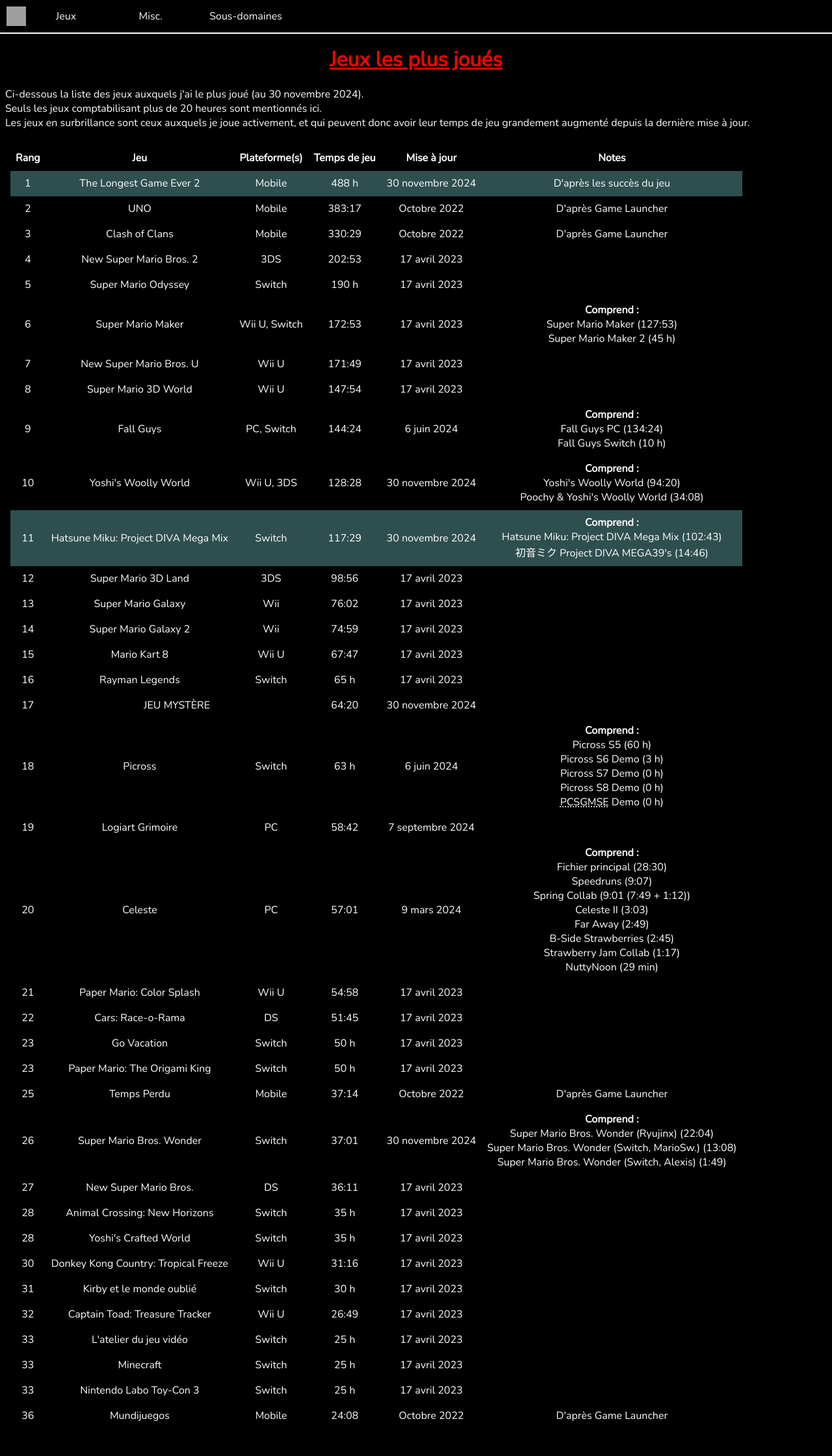
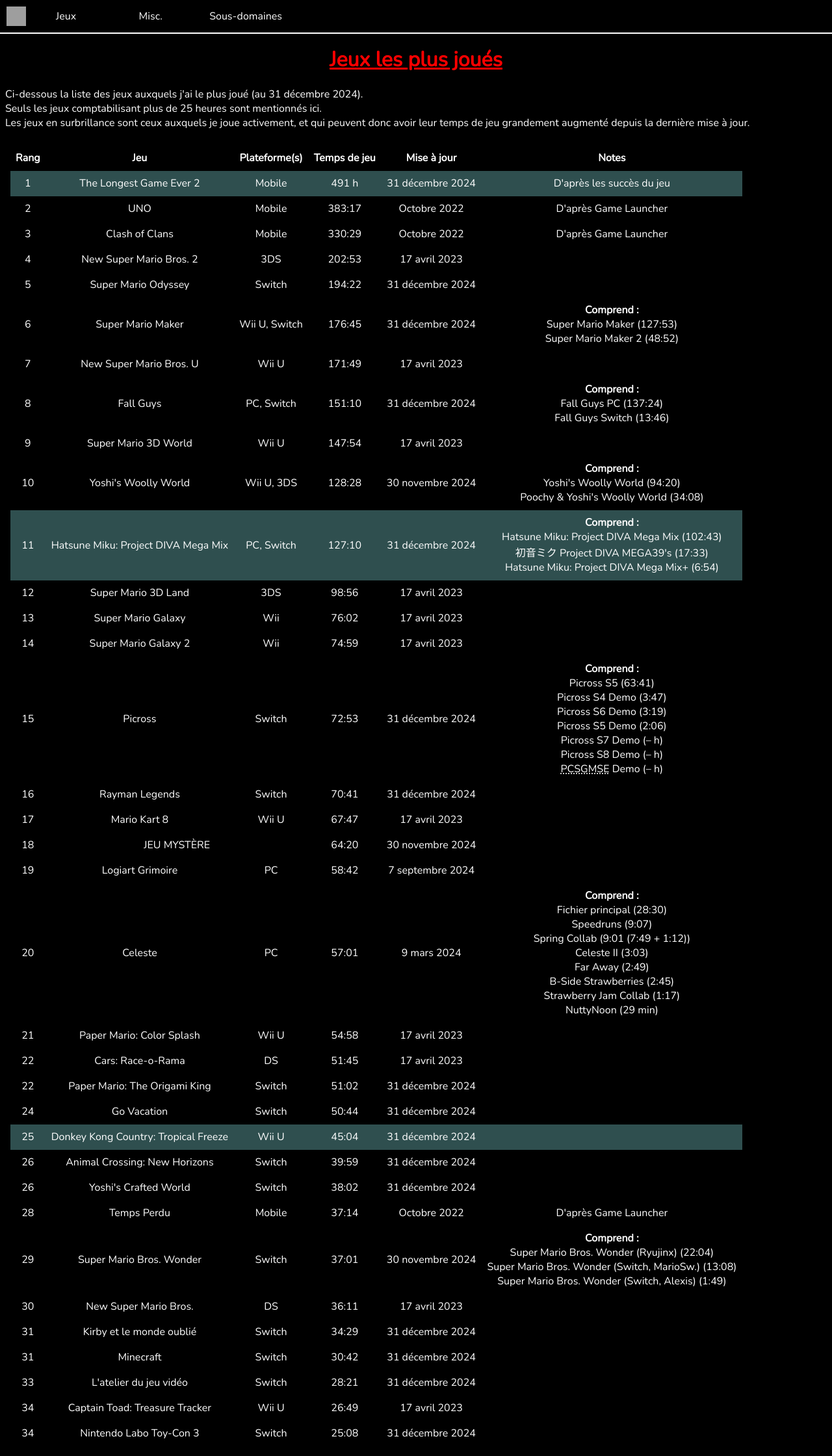
Before and after one commit to MarioSwitch/marioswitch.github.io, a PHP site: page /pages/misc/games.php in a window 1280 px wide. Shown: the whole page at 65% size. Before the commit the page ends 2186 px from the top, so only its background shows below. Run offline with PHP 8.4, Linux system fonts and the light colour scheme; grey boxes are pictures that could not be loaded.

Commit message:
[106] Updated games

```diff
--- a/pages/misc/games.php
+++ b/pages/misc/games.php
@@ -13,8 +13,8 @@
         <?php insertMenu(); ?>
 		<h1>Jeux les plus joués</h1>
 		<p>
-            Ci-dessous la liste des jeux auxquels j'ai le plus joué (au 30 novembre 2024).<br>
-            Seuls les jeux comptabilisant plus de 20 heures sont mentionnés ici.<br>
+            Ci-dessous la liste des jeux auxquels j'ai le plus joué (au 31 décembre 2024).<br>
+            Seuls les jeux comptabilisant plus de 25 heures sont mentionnés ici.<br>
             Les jeux en surbrillance sont ceux auxquels je joue activement, et qui peuvent donc avoir leur temps de jeu grandement augmenté depuis la dernière mise à jour.
         </p>
         <table class="table-hidden">
@@ -30,8 +30,8 @@
                 <td><?php echo rank(1); ?></td>
                 <td>The Longest Game Ever 2</td>
                 <td>Mobile</td>
-                <td>488 h</td>
-                <td>30 novembre 2024</td>
+                <td>491 h</td>
+                <td>31 décembre 2024</td>
                 <td>D'après les succès du jeu</td>
             </tr>
             <tr>
@@ -62,20 +62,20 @@
                 <td><?php echo rank(); ?></td>
                 <td>Super Mario Odyssey</td>
                 <td>Switch</td>
-                <td>190 h</td>
-                <td>17 avril 2023</td>
+                <td>194:22</td>
+                <td>31 décembre 2024</td>
                 <td></td>
             </tr>
             <tr>
                 <td><?php echo rank(); ?></td>
                 <td>Super Mario Maker</td>
                 <td>Wii U, Switch</td>
-                <td>172:53</td>
-                <td>17 avril 2023</td>
+                <td>176:45</td>
+                <td>31 décembre 2024</td>
                 <td>
                     <b>Comprend :</b>
                     <br>Super Mario Maker (127:53)
-                    <br>Super Mario Maker 2 (45 h)
+                    <br>Super Mario Maker 2 (48:52)
                 </td>
             </tr>
             <tr>
@@ -88,23 +88,23 @@
             </tr>
             <tr>
                 <td><?php echo rank(); ?></td>
+                <td>Fall Guys</td>
+                <td>PC, Switch</td>
+                <td>151:10</td>
+                <td>31 décembre 2024</td>
+                <td>
+                    <b>Comprend :</b>
+                    <br>Fall Guys PC (137:24)
+                    <br>Fall Guys Switch (13:46)
+                </td>
+            </tr>
+            <tr>
+                <td><?php echo rank(); ?></td>
                 <td>Super Mario 3D World</td>
                 <td>Wii U</td>
                 <td>147:54</td>
                 <td>17 avril 2023</td>
                 <td></td>
-            </tr>
-            <tr>
-                <td><?php echo rank(); ?></td>
-                <td>Fall Guys</td>
-                <td>PC, Switch</td>
-                <td>144:24</td>
-                <td>6 juin 2024</td>
-                <td>
-                    <b>Comprend :</b>
-                    <br>Fall Guys PC (134:24)
-                    <br>Fall Guys Switch (10 h)
-                </td>
             </tr>
             <tr>
                 <td><?php echo rank(); ?></td>
@@ -121,13 +121,14 @@
             <tr class="highlight">
                 <td><?php echo rank(); ?></td>
                 <td>Hatsune Miku: Project DIVA Mega Mix</td>
-                <td>Switch</td>
-                <td>117:29</td>
-                <td>30 novembre 2024</td>
+                <td>PC, Switch</td>
+                <td>127:10</td>
+                <td>31 décembre 2024</td>
                 <td>
                     <b>Comprend :</b>
                     <br>Hatsune Miku: Project DIVA Mega Mix (102:43)
-                    <br>初音ミク Project DIVA MEGA39's (14:46)
+                    <br>初音ミク Project DIVA MEGA39's (17:33)
+                    <br>Hatsune Miku: Project DIVA Mega Mix+ (6:54)
                 </td>
             </tr>
             <tr>
@@ -156,17 +157,34 @@
             </tr>
             <tr>
                 <td><?php echo rank(); ?></td>
-                <td>Mario Kart 8</td>
-                <td>Wii U</td>
-                <td>67:47</td>
-                <td>17 avril 2023</td>
-                <td></td>
+                <td>Picross</td>
+                <td>Switch</td>
+                <td>72:53</td>
+                <td>31 décembre 2024</td>
+                <td>
+                    <b>Comprend :</b>
+                    <br>Picross S5 (63:41)
+                    <br>Picross S4 Demo (3:47)
+                    <br>Picross S6 Demo (3:19)
+                    <br>Picross S5 Demo (2:06)
+                    <br>Picross S7 Demo (– h)
+                    <br>Picross S8 Demo (– h)
+                    <br><abbr title="Picross S Genesis & Master System Edition">PCSGMSE</abbr> Demo (– h)
+                </td>
             </tr>
             <tr>
                 <td><?php echo rank(); ?></td>
                 <td>Rayman Legends</td>
                 <td>Switch</td>
-                <td>65 h</td>
+                <td>70:41</td>
+                <td>31 décembre 2024</td>
+                <td></td>
+            </tr>
+            <tr>
+                <td><?php echo rank(); ?></td>
+                <td>Mario Kart 8</td>
+                <td>Wii U</td>
+                <td>67:47</td>
                 <td>17 avril 2023</td>
                 <td></td>
             </tr>
@@ -176,21 +194,6 @@
                 <td>64:20</td>
                 <td>30 novembre 2024</td>
                 <td></td>
-            </tr>
-            <tr>
-                <td><?php echo rank(); ?></td>
-                <td>Picross</td>
-                <td>Switch</td>
-                <td>63 h</td>
-                <td>6 juin 2024</td>
-                <td>
-                    <b>Comprend :</b>
-                    <br>Picross S5 (60 h)
-                    <br>Picross S6 Demo (3 h)
-                    <br>Picross S7 Demo (0 h)
-                    <br>Picross S8 Demo (0 h)
-                    <br><abbr title="Picross S Genesis & Master System Edition">PCSGMSE</abbr> Demo (0 h)
-                </td>
             </tr>
             <tr>
                 <td><?php echo rank(); ?></td>
@@ -235,19 +238,43 @@
                 <td></td>
             </tr>
             <tr>
+                <td><?php echo rankEq(); ?></td>
+                <td>Paper Mario: The Origami King</td>
+                <td>Switch</td>
+                <td>51:02</td>
+                <td>31 décembre 2024</td>
+                <td></td>
+            </tr>
+            <tr>
                 <td><?php echo rank(); ?></td>
                 <td>Go Vacation</td>
                 <td>Switch</td>
-                <td>50 h</td>
-                <td>17 avril 2023</td>
+                <td>50:44</td>
+                <td>31 décembre 2024</td>
+                <td></td>
+            </tr>
+            <tr class="highlight">
+                <td><?php echo rank(); ?></td>
+                <td>Donkey Kong Country: Tropical Freeze</td>
+                <td>Wii U</td>
+                <td>45:04</td>
+                <td>31 décembre 2024</td>
+                <td></td>
+            </tr>
+            <tr>
+                <td><?php echo rank(); ?></td>
+                <td>Animal Crossing: New Horizons</td>
+                <td>Switch</td>
+                <td>39:59</td>
+                <td>31 décembre 2024</td>
                 <td></td>
             </tr>
             <tr>
                 <td><?php echo rankEq(); ?></td>
-                <td>Paper Mario: The Origami King</td>
+                <td>Yoshi's Crafted World</td>
                 <td>Switch</td>
-                <td>50 h</td>
-                <td>17 avril 2023</td>
+                <td>38:02</td>
+                <td>31 décembre 2024</td>
                 <td></td>
             </tr>
             <tr>
@@ -281,34 +308,26 @@
             </tr>
             <tr>
                 <td><?php echo rank(); ?></td>
-                <td>Animal Crossing: New Horizons</td>
+                <td>Kirby et le monde oublié</td>
                 <td>Switch</td>
-                <td>35 h</td>
-                <td>17 avril 2023</td>
+                <td>34:29</td>
+                <td>31 décembre 2024</td>
                 <td></td>
             </tr>
             <tr>
                 <td><?php echo rankEq(); ?></td>
-                <td>Yoshi's Crafted World</td>
+                <td>Minecraft</td>
                 <td>Switch</td>
-                <td>35 h</td>
-                <td>17 avril 2023</td>
+                <td>30:42</td>
+                <td>31 décembre 2024</td>
                 <td></td>
             </tr>
             <tr>
                 <td><?php echo rank(); ?></td>
-                <td>Donkey Kong Country: Tropical Freeze</td>
-                <td>Wii U</td>
-                <td>31:16</td>
-                <td>17 avril 2023</td>
-                <td></td>
-            </tr>
-            <tr>
-                <td><?php echo rank(); ?></td>
-                <td>Kirby et le monde oublié</td>
+                <td>L'atelier du jeu vidéo</td>
                 <td>Switch</td>
-                <td>30 h</td>
-                <td>17 avril 2023</td>
+                <td>28:21</td>
+                <td>31 décembre 2024</td>
                 <td></td>
             </tr>
             <tr>
@@ -320,36 +339,12 @@
                 <td></td>
             </tr>
             <tr>
-                <td><?php echo rank(); ?></td>
-                <td>L'atelier du jeu vidéo</td>
-                <td>Switch</td>
-                <td>25 h</td>
-                <td>17 avril 2023</td>
-                <td></td>
-            </tr>
-            <tr>
-                <td><?php echo rankEq(); ?></td>
-                <td>Minecraft</td>
-                <td>Switch</td>
-                <td>25 h</td>
-                <td>17 avril 2023</td>
-                <td></td>
-            </tr>
-            <tr>
                 <td><?php echo rankEq(); ?></td>
                 <td>Nintendo Labo Toy-Con 3</td>
                 <td>Switch</td>
-                <td>25 h</td>
-                <td>17 avril 2023</td>
+                <td>25:08</td>
+                <td>31 décembre 2024</td>
                 <td></td>
-            </tr>
-            <tr>
-                <td><?php echo rank(); ?></td>
-                <td>Mundijuegos</td>
-                <td>Mobile</td>
-                <td>24:08</td>
-                <td>Octobre 2022</td>
-                <td>D'après Game Launcher</td>
             </tr>
         </table>
 	</body>
```
